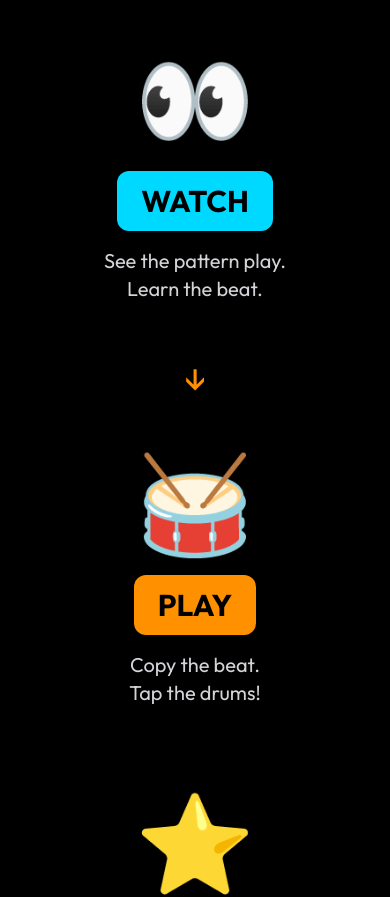
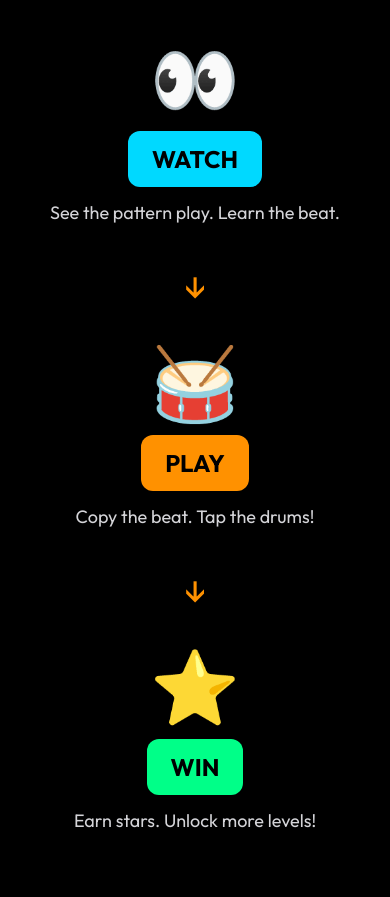
Before and after one commit to jonthebeef/drummer, a Next.js app: page / in a window 390 px wide. Shown: the part 1720-2617 px from the top of the page. Built offline with nearby package versions, Linux system fonts and the light colour scheme.

Commit message:
Fix Watch/Play/Win layout - use flexbox instead of broken grid

```diff
--- a/app/page.tsx
+++ b/app/page.tsx
@@ -189,14 +189,15 @@ export default function LandingPage() {
 
       {/* How It Works - Visual Flow */}
       <section className="py-16 bg-black">
-        <div className="max-w-6xl mx-auto px-4">
+        <div className="max-w-5xl mx-auto px-4">
           <h2 className="text-4xl md:text-5xl font-logo text-center text-white mb-16">
             IT'S <span className="text-[#ff9100]">EASY</span>
           </h2>
 
-          <div className="grid md:grid-cols-3 gap-6 md:gap-4">
+          {/* Desktop: horizontal layout */}
+          <div className="hidden md:flex items-center justify-center gap-4">
             {/* Step 1: Watch */}
-            <div className="text-center p-8">
+            <div className="text-center p-6 flex-1">
               <div className="text-8xl mb-6">👀</div>
               <div className="bg-[#00d9ff] text-black text-3xl font-bold py-3 px-6 rounded-xl inline-block mb-4">
                 WATCH
@@ -206,15 +207,11 @@ export default function LandingPage() {
               </p>
             </div>
 
-            {/* Arrow on desktop */}
-            <div className="hidden md:flex items-center justify-center">
-              <div className="text-6xl text-[#ff9100]">→</div>
-            </div>
-            {/* Arrow on mobile */}
-            <div className="md:hidden text-center text-4xl text-[#ff9100]">↓</div>
+            {/* Arrow 1 */}
+            <div className="text-6xl text-[#ff9100] flex-shrink-0">→</div>
 
             {/* Step 2: Play */}
-            <div className="text-center p-8 md:col-start-2 md:row-start-1">
+            <div className="text-center p-6 flex-1">
               <div className="text-8xl mb-6">🥁</div>
               <div className="bg-[#ff9100] text-black text-3xl font-bold py-3 px-6 rounded-xl inline-block mb-4">
                 PLAY
@@ -224,19 +221,57 @@ export default function LandingPage() {
               </p>
             </div>
 
-            {/* Arrow on desktop */}
-            <div className="hidden md:flex items-center justify-center md:col-start-2 md:row-start-1">
-              {/* This is repositioned via grid */}
-            </div>
+            {/* Arrow 2 */}
+            <div className="text-6xl text-[#ff9100] flex-shrink-0">→</div>
 
             {/* Step 3: Win */}
-            <div className="text-center p-8 md:col-start-3">
+            <div className="text-center p-6 flex-1">
               <div className="text-8xl mb-6">⭐</div>
               <div className="bg-[#00ff88] text-black text-3xl font-bold py-3 px-6 rounded-xl inline-block mb-4">
                 WIN
               </div>
               <p className="text-xl text-zinc-300">
                 Earn stars.<br />Unlock more levels!
+              </p>
+            </div>
+          </div>
+
+          {/* Mobile: vertical layout */}
+          <div className="md:hidden flex flex-col items-center gap-4">
+            {/* Step 1: Watch */}
+            <div className="text-center p-6">
+              <div className="text-7xl mb-4">👀</div>
+              <div className="bg-[#00d9ff] text-black text-2xl font-bold py-3 px-6 rounded-xl inline-block mb-3">
+                WATCH
+              </div>
+              <p className="text-lg text-zinc-300">
+                See the pattern play. Learn the beat.
+              </p>
+            </div>
+
+            <div className="text-4xl text-[#ff9100]">↓</div>
+
+            {/* Step 2: Play */}
+            <div className="text-center p-6">
+              <div className="text-7xl mb-4">🥁</div>
+              <div className="bg-[#ff9100] text-black text-2xl font-bold py-3 px-6 rounded-xl inline-block mb-3">
+                PLAY
+              </div>
+              <p className="text-lg text-zinc-300">
+                Copy the beat. Tap the drums!
+              </p>
+            </div>
+
+            <div className="text-4xl text-[#ff9100]">↓</div>
+
+            {/* Step 3: Win */}
+            <div className="text-center p-6">
+              <div className="text-7xl mb-4">⭐</div>
+              <div className="bg-[#00ff88] text-black text-2xl font-bold py-3 px-6 rounded-xl inline-block mb-3">
+                WIN
+              </div>
+              <p className="text-lg text-zinc-300">
+                Earn stars. Unlock more levels!
               </p>
             </div>
           </div>
```
